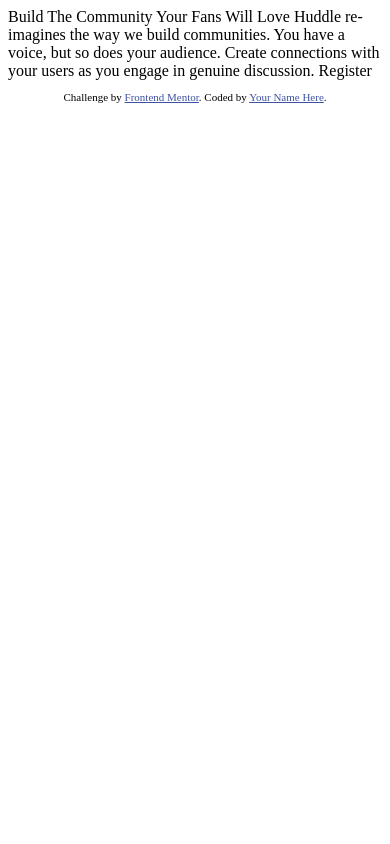
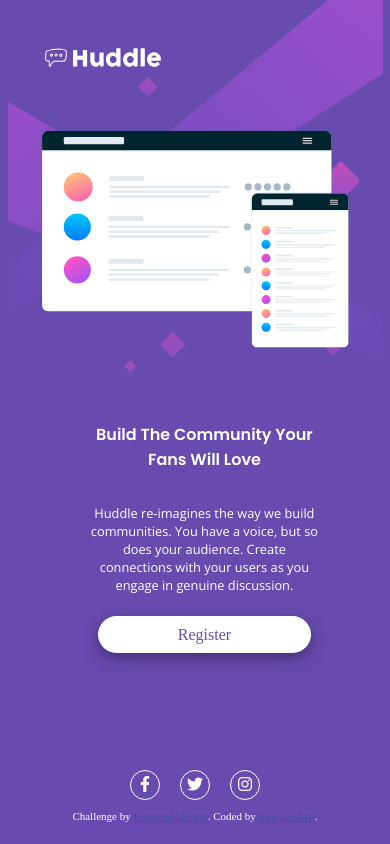
Before and after one commit to Kenlaidlaw/FEM04, a plain HTML site: page index.html in a window 390 px wide. Drawn offline with nearby package versions, Linux system fonts and the light colour scheme.

Commit message:
final comit

```diff
--- a/index.html
+++ b/index.html
@@ -3,31 +3,51 @@
 <head>
   <meta charset="UTF-8">
   <meta name="viewport" content="width=device-width, initial-scale=1.0"> <!-- displays site properly based on user's device -->
-
+  <link rel="stylesheet" href="css/main.css">
   <link rel="icon" type="image/png" sizes="32x32" href="./images/favicon-32x32.png">
-
+  <link
+      rel="stylesheet"
+      href="https://cdnjs.cloudflare.com/ajax/libs/font-awesome/5.13.0/css/all.min.css"
+      integrity="sha256-h20CPZ0QyXlBuAw7A+KluUYx/3pK+c7lYEpqLTlxjYQ="
+      crossorigin="anonymous"
+    />
+    <link rel="preconnect" href="https://fonts.gstatic.com">
+    <link href="https://fonts.googleapis.com/css2?family=Open+Sans&family=Poppins:wght@400;600&display=swap" rel="stylesheet">
   <title>Frontend Mentor | Huddle landing page with single introductory section</title>
 
-  <!-- Feel free to remove these styles or customise in your own stylesheet 👍 -->
-  <style>
-    .attribution { font-size: 11px; text-align: center; }
-    .attribution a { color: hsl(228, 45%, 44%); }
-  </style>
+
 </head>
 <body>
+    <div class="container">
+      <section class="left">
+        <img src="images/logo.svg" alt="logo" class="left__logo">
+        <img src="images/illustration-mockups.svg" alt="cards" class="left__cards">
+      </section>
 
-  Build The Community Your Fans Will Love
+      <section class="right">
+        <h1 class="right__heading">Build The Community Your Fans Will Love</h1>
 
-  Huddle re-imagines the way we build communities. You have a voice, but so does your audience.
-  Create connections with your users as you engage in genuine discussion.
+        <p class="right__content">Huddle re-imagines the way we build communities. You have a voice, but so does your audience.
+            Create connections with your users as you engage in genuine discussion. </p>
 
-  Register
+        <a href="#" class="right__button">Register</a>
 
-  <footer>
-    <p class="attribution">
-      Challenge by <a href="https://www.frontendmentor.io?ref=challenge" target="_blank">Frontend Mentor</a>.
-      Coded by <a href="#">Your Name Here</a>.
-    </p>
-  </footer>
+      </section>
+
+    </div>
+ <footer>
+   <div class="social">
+         <div class="social__wrap"><a href="" class="social__link"><i class="fab fa-facebook-f"></i></a></div>
+         <div class="social__wrap"><a href="" class="social__link"><i class="fab fa-twitter"></i></a></div>
+         <div class="social__wrap"><a href="" class="social__link"><i class="fab fa-instagram"></i></a></div>
+        </div>
+        <div>
+        <p class="attribution">
+          Challenge by <a href="https://www.frontendmentor.io?ref=challenge" target="_blank">Frontend Mentor</a>.
+          Coded by <a href="#">Ken Laidlaw</a>.
+        </p></div>
+      </footer>
+
+
 </body>
 </html>
--- /dev/null
+++ b/main.scss
@@ -0,0 +1,219 @@
+//utilities
+$bg1:hsl(257, 40%, 49%);
+$f1:  hsl(300, 69%, 71%);
+
+
+* {
+    margin: 0;
+    padding: 0;
+    box-sizing: border-box;
+  }
+
+
+body {
+    color: #fff;
+    background: url(../images/bg-desktop.svg) no-repeat center center/cover $bg1;
+
+}
+
+.container {
+    display: flex;
+    flex-direction: row;
+    height: 80vh;
+    width: 100vw;
+    padding-left: 10vw;
+
+}
+
+.left {
+    padding-top: 10vh;
+    width: 40vw;
+
+    &__logo {
+        padding-bottom: 5vh;
+    }
+
+    &__cards {
+        width: 100%;
+        height: auto;
+    }
+}
+
+.right {
+    margin-top: 25vh;
+    width: 40vw;
+    padding-left: 50px;
+
+    &__heading {
+        font-size: 1.5rem;
+        padding: 0 0 2rem 0;
+        font-family: 'Poppins', sans-serif;
+    }
+
+    &__content {
+        font-size: 1rem;
+        font-weight: 300;
+        padding: 0 0 2rem 0;
+        font-family: 'Open Sans', sans-serif;
+    }
+
+    a {
+
+        text-decoration: none;
+        background-color: #fff;
+        color: $bg1;
+        padding: 13px 80px;
+        text-align: center;
+        border-radius: 25px;
+        box-shadow: 0 4px 8px 0 rgba(0, 0, 0, 0.2), 0 6px 20px 0 rgba(0, 0, 0, 0.19);
+        font-size: 1.2rem;
+    }
+
+    a:hover {
+        background-color: $f1;
+        color: #fff;
+    }
+
+}
+
+ .social {
+
+        height: 100px;
+        display: flex;
+        justify-content: flex-end;
+        align-items: flex-end;
+        margin-right: 13vw;
+
+        &__wrap {
+            height: 50px;
+            width: 50px;
+            border: 1px #fff solid;
+            border-radius: 50%;
+            margin: 10px;
+            display: flex;
+            justify-content: center;
+            align-items: center;
+        }
+
+        &__wrap:hover {
+            border: 3px $f1 solid;
+        }
+
+
+        &__link {
+            font-size: 2rem;
+            color: #fff;
+        }
+
+    }
+
+// footer info
+
+.attribution { font-size: 11px; text-align: center;}
+.attribution a { color: hsl(228, 45%, 44%); }
+
+@media only screen and (max-width: 600px) {
+
+
+    body {
+        color: #fff;
+        background: url(../images/bg-mobile.svg) no-repeat center top $bg1;
+    }
+
+    .container {
+        display: flex;
+        flex-direction: column;
+        height: 90vh;
+        width: 100vw;
+
+
+    }
+
+    .left {
+        padding-top: 5vh;
+        height: 40vh;
+        &__logo {
+            padding-bottom: 6vh;
+            width: 80%;
+            height: auto;
+        }
+
+        &__cards {
+            width: 200%;
+            height: auto;
+        }
+    }
+
+    .right {
+        margin-top: 10vh;
+        width: 80%;
+        text-align: center;
+        height: 35vh;
+
+
+
+        &__heading {
+            font-size: 1rem;
+            font-family: 'Poppins', sans-serif;
+        }
+
+        &__content {
+            font-size: 0.8rem;
+            font-weight: 300;
+            font-family: 'Open Sans', sans-serif;
+        }
+
+        a {
+
+            text-decoration: none;
+            background-color: #fff;
+            color: $bg1;
+            padding: 10px 80px;
+            text-align: center;
+            border-radius: 25px;
+            box-shadow: 0 4px 8px 0 rgba(0, 0, 0, 0.2), 0 6px 20px 0 rgba(0, 0, 0, 0.19);
+            font-size: 1.0rem;
+        }
+
+        a:hover {
+            background-color: $f1;
+            color: #fff;
+        }
+
+    }
+     footer {
+        // justify-content: center;
+        // align-items: center;
+
+     }
+     .social {
+            height: 50px;
+            display: flex;
+            justify-content: center;
+            align-items: center;
+            width: 100%;
+
+
+            &__wrap {
+                height: 30px;
+                width: 30px;
+                border: 1px #fff solid;
+                border-radius: 50%;
+                margin: 10px;
+                display: flex;
+                justify-content: center;
+                align-items: center;
+            }
+
+            &__wrap:hover {
+                border: 3px $f1 solid;
+            }
+
+
+            &__link {
+                font-size: 1rem;
+                color: #fff;
+            }
+
+        }
+}
```
Also changed, not shown: css/main.css (added), 1 other file.
